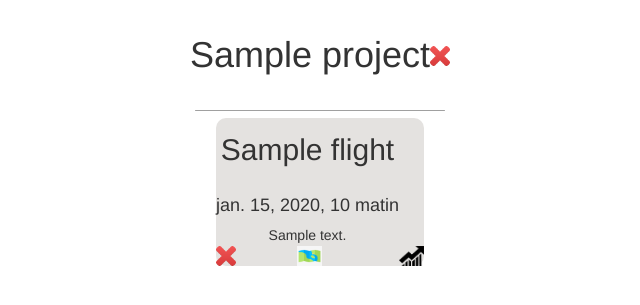
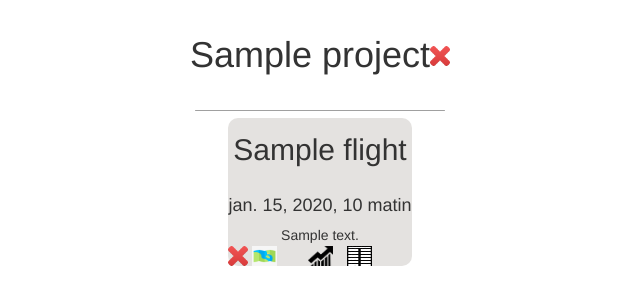
Before and after one commit to Victor804/PolDrone, a Django app: template gps/templates/home.html in a window 1280 px wide. Shown: the part 56-361 px from the top of the page, without its empty margins (320-960 px from the left). Run offline with Django 3.2, Linux system fonts and the light colour scheme; the template is opened without the code that fills it: most values are stand-ins (such as "Sample title", 1, 10 or a date in 2020); parts of the project's set-up code (start-up, migrations or seed data) failed here and were passed over; some libraries are stand-ins or nearby versions.

Commit message:
add table in home

```diff
--- a/gps/templates/home.html
+++ b/gps/templates/home.html
@@ -14,9 +14,10 @@
         <tr><td colspan="2"><h4 class="center">{{ flight.time }}</h4></td></tr>
         <tr><td colspan="2" class="center">{{ flight.description }}</td></tr>
         <tr>
-            <td><a href="/delete_flight/{{flight.id}}"><img src="{% static "images/delete.png" %}" alt="delete" width="20" height="20"/></a></td>
-            <td><a href="/maps/{{flight.id}}"><img src="{% static "images/maps.jpg" %}" alt="maps" width="25" height="20"/></a></td>
-            <td><a href="/analyse/{{flight.id}}"><img src="{% static "images/graph.png" %}" alt="graph" width="25" height="20"/></a></td>
+            <td><a href="/delete_flight/{{flight.id}}"><img src="{% static "images/delete.png" %}" alt="delete" width="20" height="20"/></a>
+            <a href="/maps/{{flight.id}}"><img src="{% static "images/maps.jpg" %}" alt="maps" width="25" height="20"/></a>
+            <td><a href="/analyse/{{flight.id}}"><img src="{% static "images/graph.png" %}" alt="graph" width="25" height="20"/></a>
+            <a  href="/table/{{flight.id}}"><img style="margin-left:10px"src="{% static "images/table.jpg" %}" alt="graph" width="25" height="20"/></a></td>
         </tr>
     </table>
     {% endif %}
--- a/gps/templates/table.html
+++ b/gps/templates/table.html
@@ -3,7 +3,6 @@
 {% block content %}
 <table class="table">
     <tr>
-        <th>id</th>
         <th>time</th>
         <th>lat</th>
         <th>lng</th>
@@ -13,7 +12,6 @@
    </tr>
     {% for point in data.points %}
     <tr>
-        <td>{{ point.id|safe }}</td>
         <td>{{ point.time|safe }}</td>
         <td>{{ point.lat|safe }}</td>
         <td>{{ point.lon|safe }}</td>
```
Also changed, not shown: db.sqlite3, gps/static/images/table.jpg (added), 1 other file.
